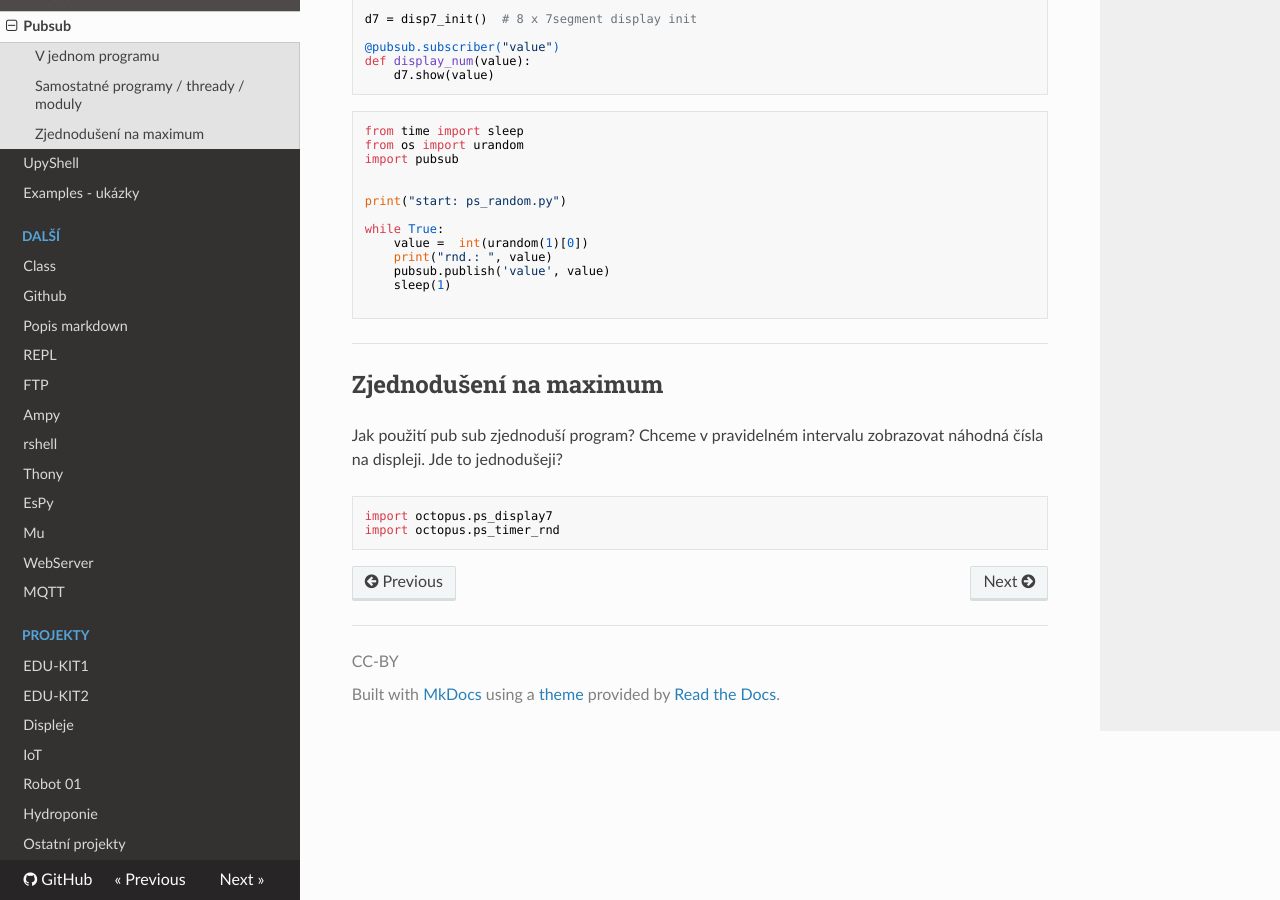
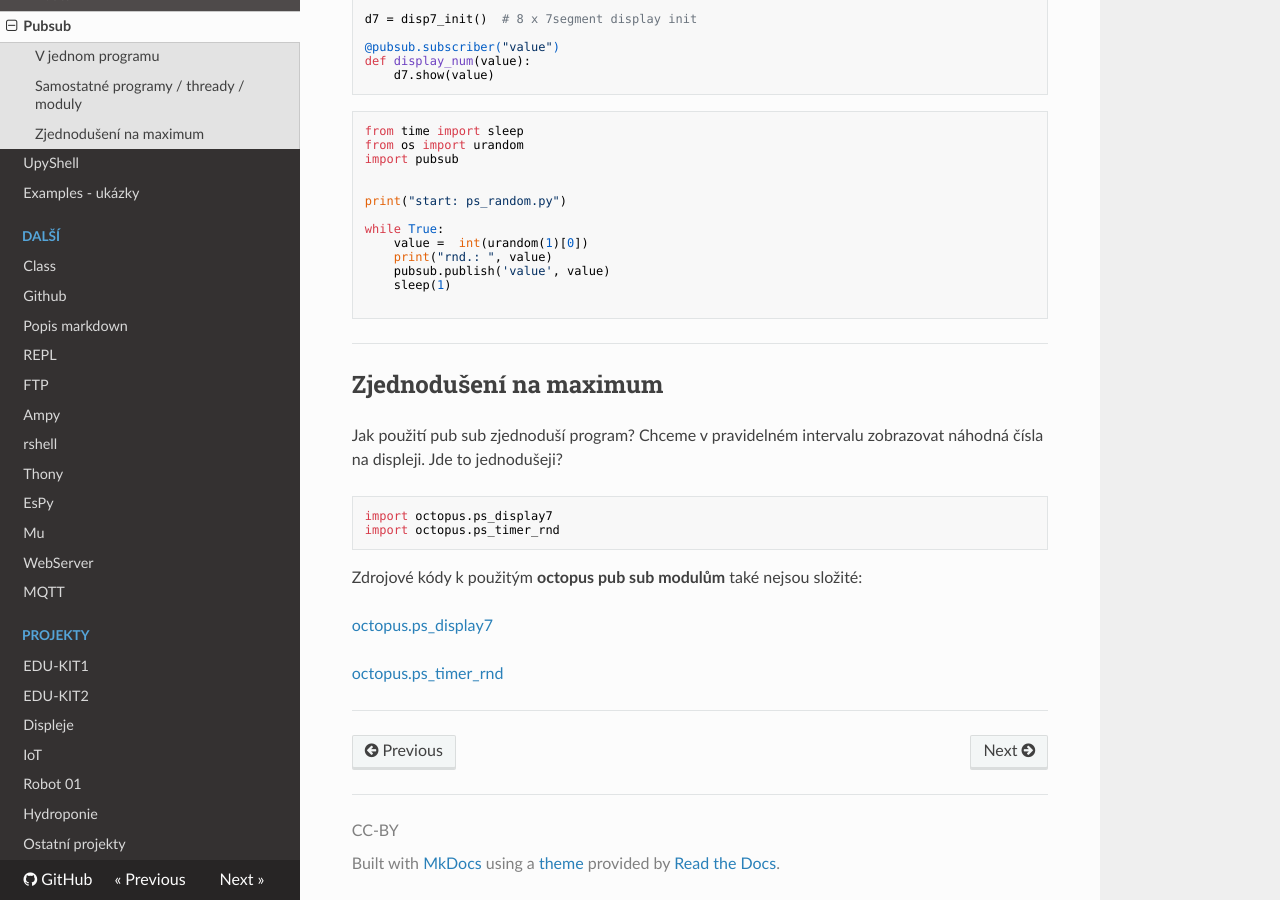
Before and after one commit to octopuslab-cz/docs_octopuslab_cz, an MkDocs documentation site: the page built from docs/pubsub.md, in a window 1280 px wide and 900 px high, scrolled down 1122 px. Built offline with MkDocs 1.6.1, drawn with Linux system fonts in a browser that asks for light colours; nearby versions of some CDN libraries.

Commit message:
pub sub modules src-link

````diff
--- a/docs/pubsub.md
+++ b/docs/pubsub.md
@@ -78,3 +78,11 @@ Jde to jednodušeji?
 import octopus.ps_display7
 import octopus.ps_timer_rnd
 ```
+
+Zdrojové kódy k použitým **octopus pub sub modulům** také nejsou složité:
+
+[octopus.ps_display7](https://github.com/octopusengine/octopuslab/blob/master/esp32-micropython/octopus/ps_disp7.py)
+
+[octopus.ps_timer_rnd](https://github.com/octopusengine/octopuslab/blob/master/esp32-micropython/octopus/ps_timer_rnd.py)
+
+---
````
